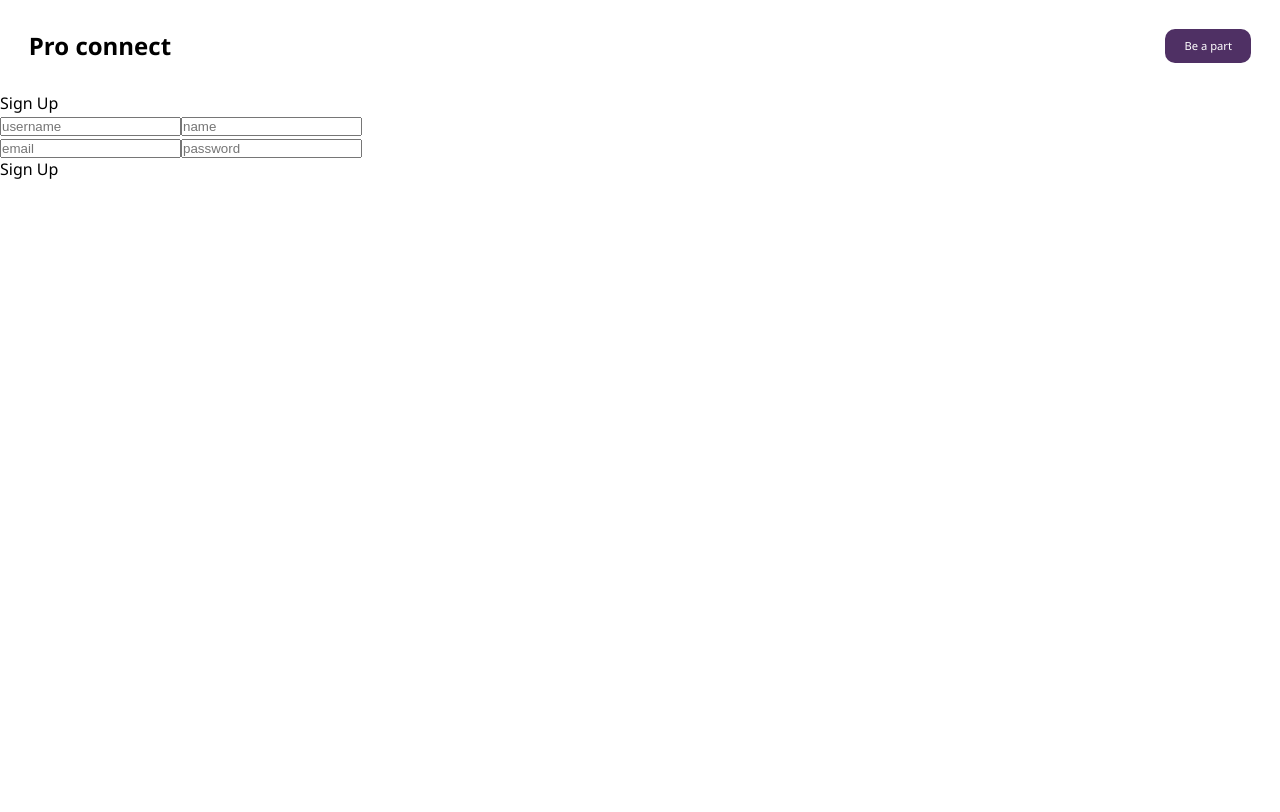
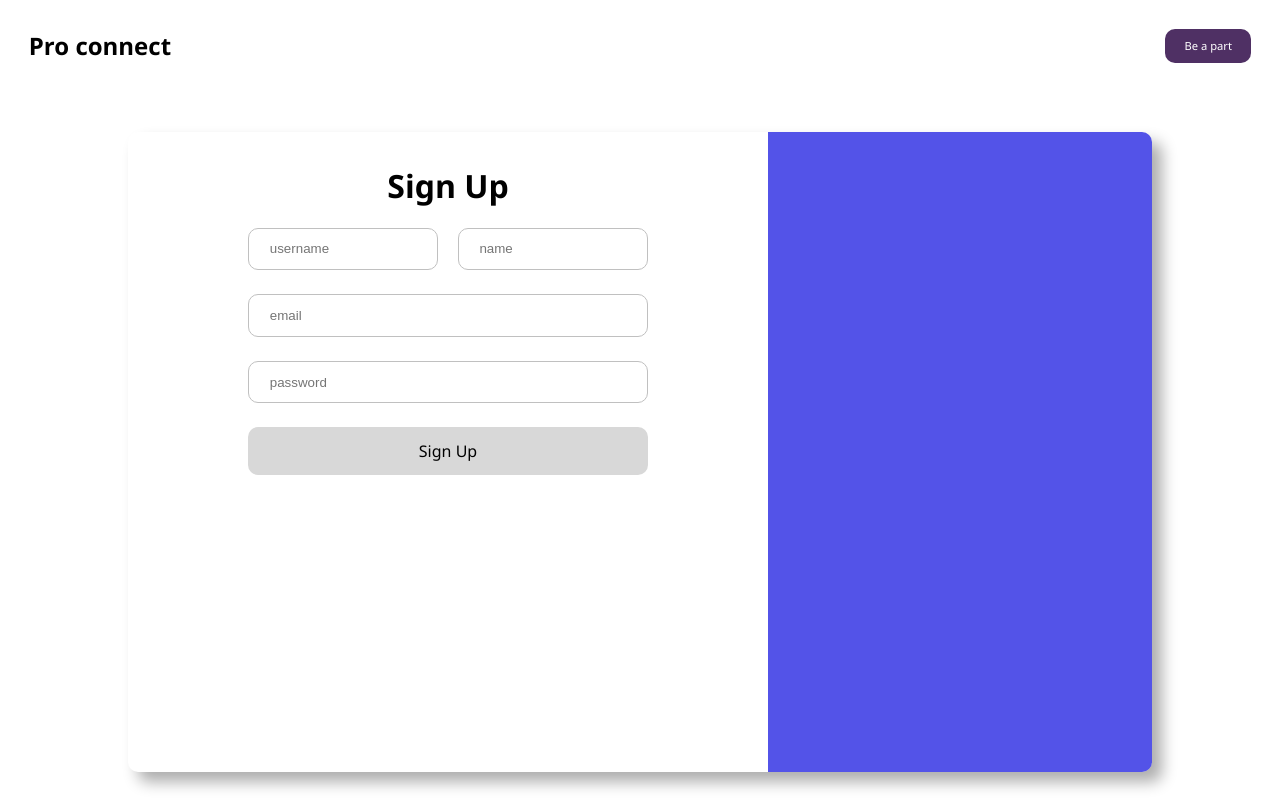
Before and after one commit to aditya01saini/Linkedin_01, a Next.js app in the folder frontend/: page /login in a window 1280 px wide. Built offline with nearby package versions, Linux system fonts and the light colour scheme.

Commit message:
modified:   frontend/src/pages/login/style.module.css

```diff
--- a/frontend/src/pages/login/style.module.css
+++ b/frontend/src/pages/login/style.module.css
@@ -0,0 +1,73 @@
+.container {
+    display: flex;
+    justify-content: center;
+    height: 90svh;
+    align-items: center;
+
+}
+
+.cardContainer {
+    height: 80vh;
+    display: flex;
+    border-radius: 10px;
+    overflow: hidden;
+    width: 80vw;
+    background:white;
+    box-shadow: 10px 10px 15px rgb(173, 173, 173);
+}
+
+.cardContainer__left{
+    flex: 0.6;
+    padding: 2rem;
+    text-align: center;
+
+}
+
+.inputField{
+    padding-inline: 1.3rem;
+    padding-block: 0.8rem;
+    outline: none;
+    border-radius: 10px;
+    border: 1px solid silver;
+    width: 100%;
+
+}
+
+.inputContainers {
+    display: flex;
+    flex-direction: column;
+    justify-content: center;
+    align-items: center;
+    padding-top: 1.3rem;
+    max-width: 400px;
+    margin: 0 auto;
+    gap: 1.5rem;
+
+}
+
+.inputRow {
+    display: flex;
+    gap: 1.2rem;
+}
+
+.cardleft__heading{
+     font-weight: bold;
+     font-size: 2rem;
+}
+
+.cardContainer__right{
+    flex: 0.4;
+    background: rgba(9, 9, 223, 0.697);
+    display: flex;
+    justify-content: center;
+    align-items: center;
+}
+
+.buttonWithOutline{
+    padding: 0.8rem 1.3rem;
+    background: rgb(216, 216, 216);
+    width: 100%;
+    border-radius: 10px;
+    cursor: pointer;
+
+}
```
